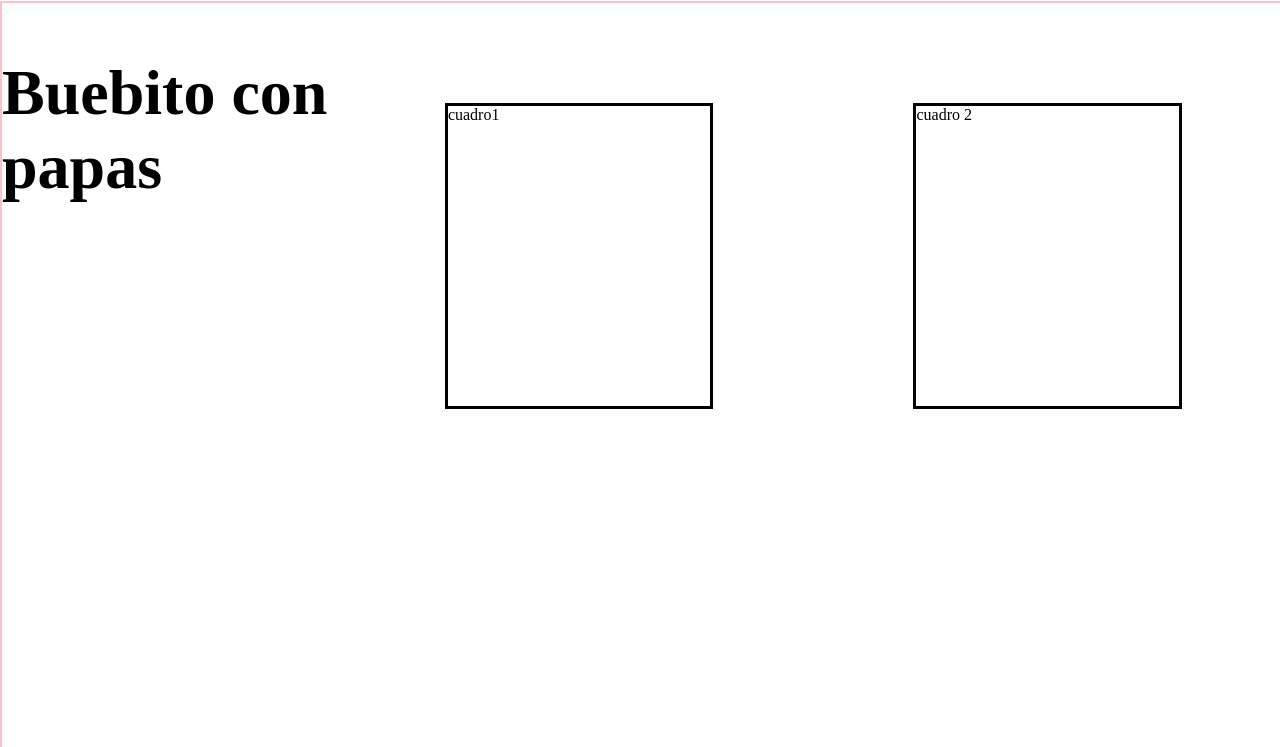
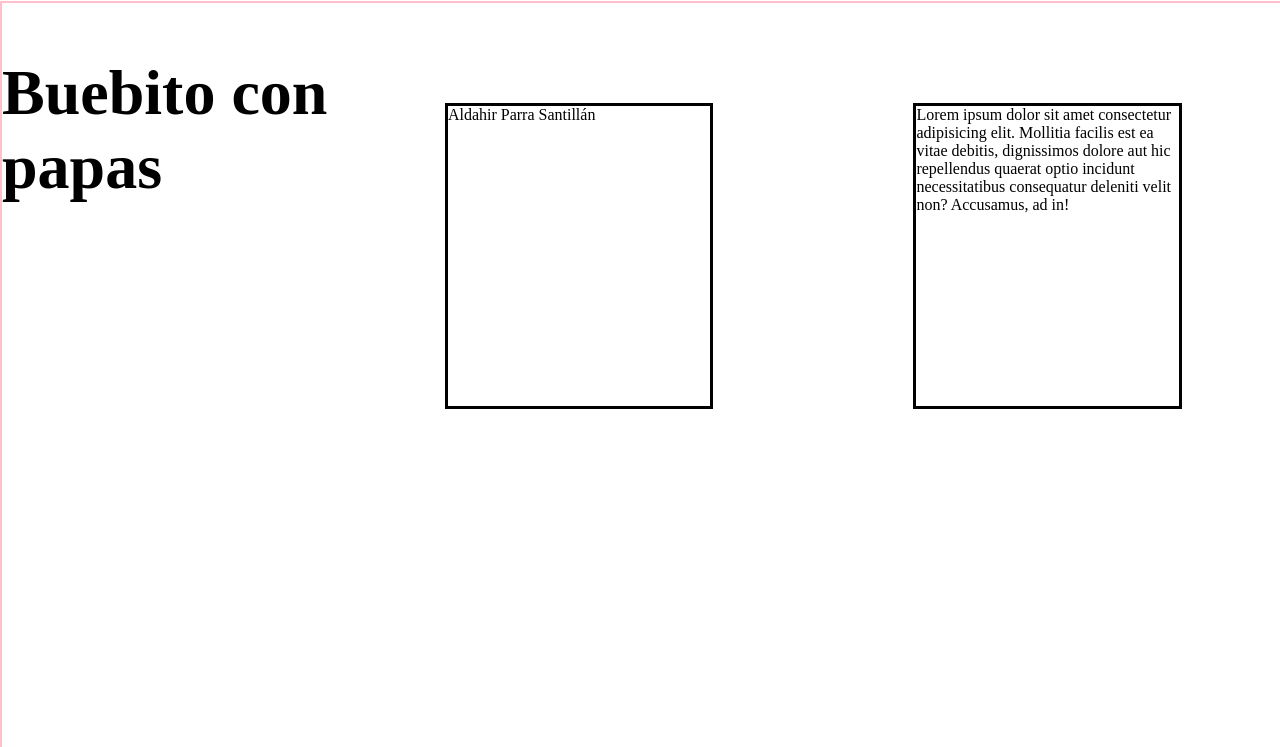
Before and after one commit to xErikPsx/day1, a plain HTML site: page index.html in a window 1280 px wide. Shown: the part 53-800 px from the top of the page. Drawn offline with Linux system fonts and the light colour scheme.

Commit message:
cambios agreados en cuadros

```diff
--- a/index.html
+++ b/index.html
@@ -16,8 +16,8 @@
         <section class="seccion1 section">
             <h1>Buebito con papas</h1>
 
-            <div class="cuadro"> cuadro1</div>
-            <div class="cuadro"> cuadro 2</div>
+            <div class="cuadro">    Aldahir Parra Santillán</div>
+            <div class="cuadro"> Lorem ipsum dolor sit amet consectetur adipisicing elit. Mollitia facilis est ea vitae debitis, dignissimos dolore aut hic repellendus quaerat optio incidunt necessitatibus consequatur deleniti velit non? Accusamus, ad in!</div>
         </section>
 
         <section class="seccion2 section">
```
